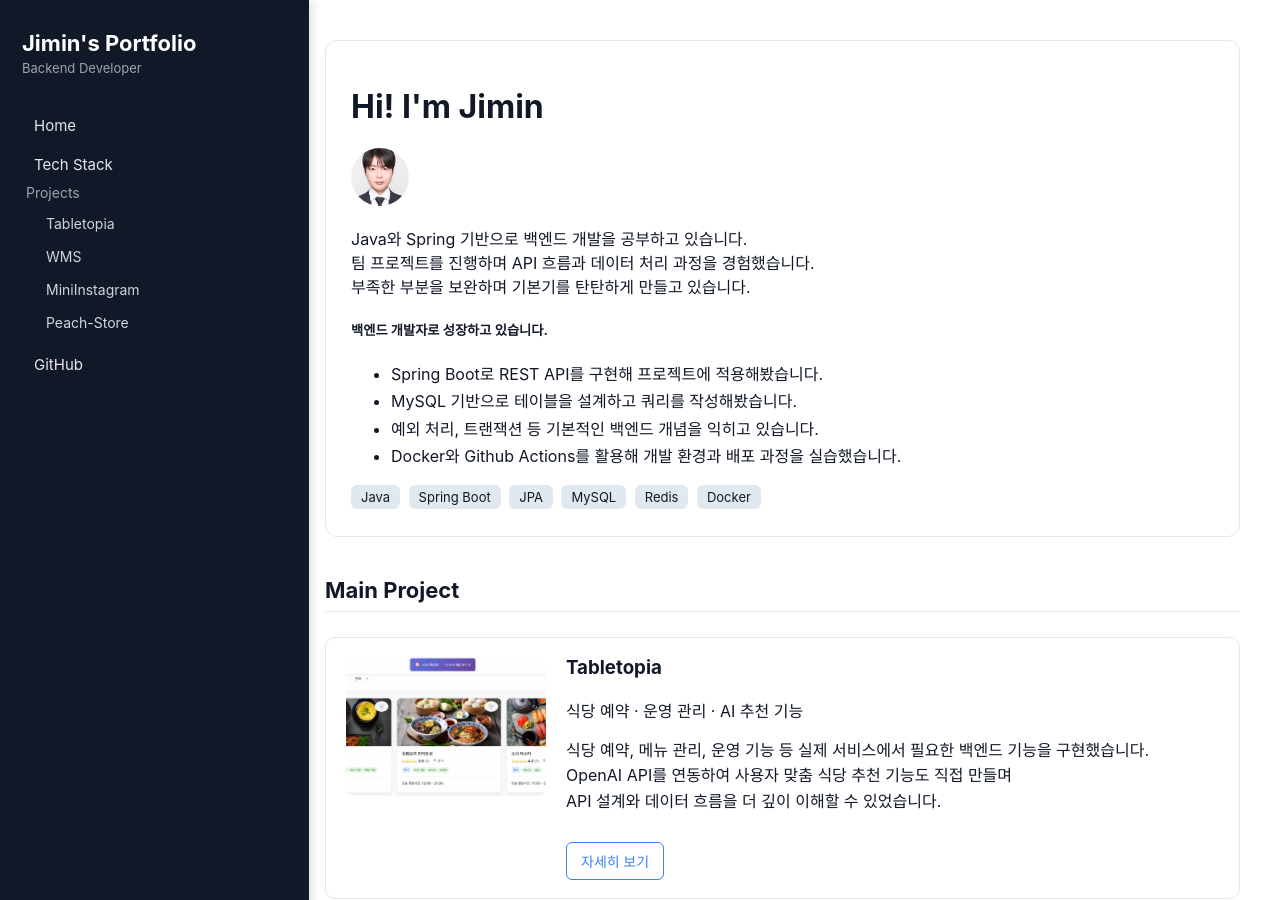
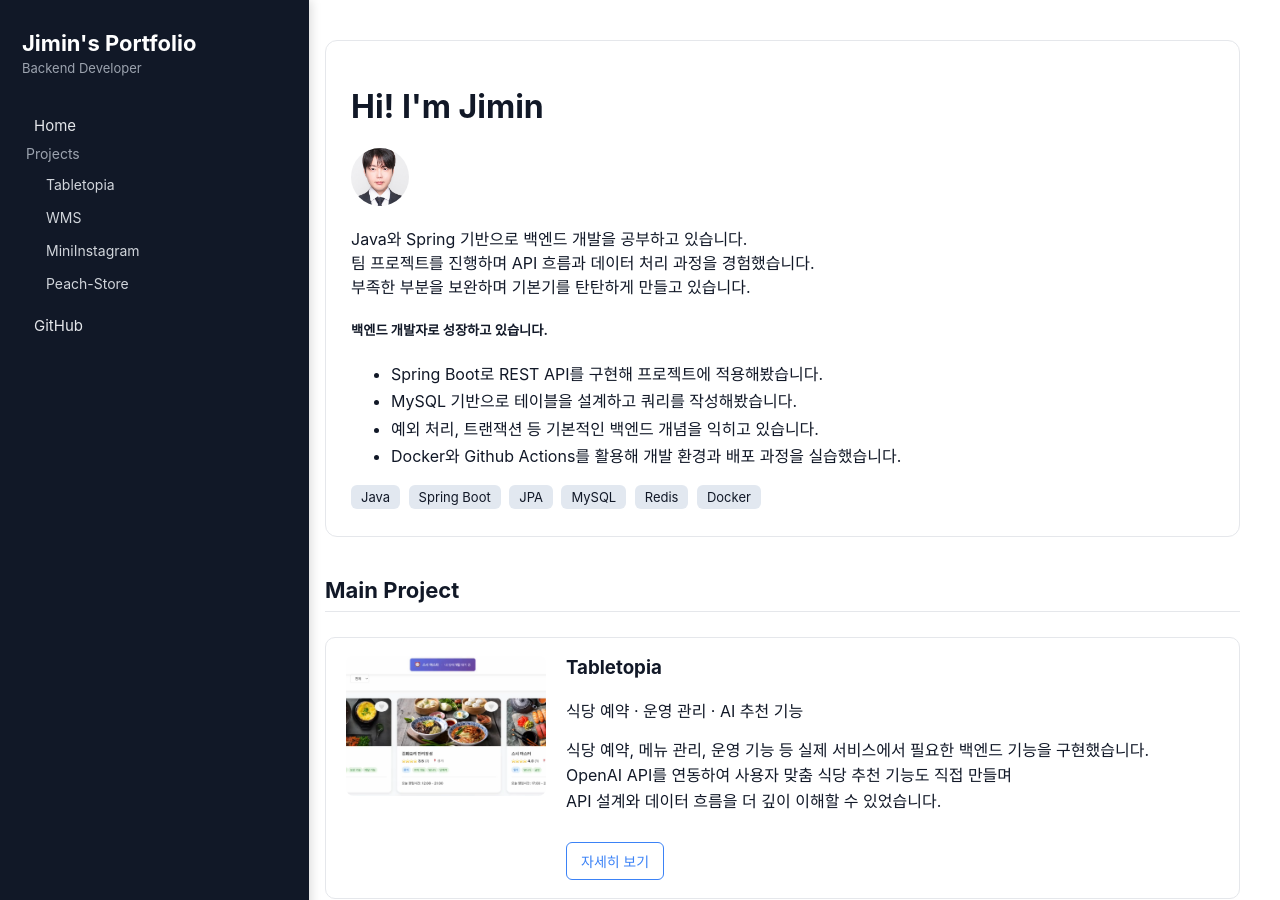
Before and after one commit to Shypanda0119/shypanda0119.github.io, a Jekyll site: the page built from index.html, in a window 1280 px wide and 900 px high. Built offline with Jekyll 4.4.1, drawn with Linux system fonts in a browser that asks for light colours; the list of posts is cut into pages by our own code.

Commit message:
Update sidebar.html

```diff
--- a/_includes/sidebar.html
+++ b/_includes/sidebar.html
@@ -6,7 +6,6 @@
 
   <ul class="menu">
     <li><a href="/">Home</a></li>
-    <li><a href="/techstack.html">Tech Stack</a></li>
 
     <li class="menu-group">
       <div class="menu-title">Projects</div>
```
